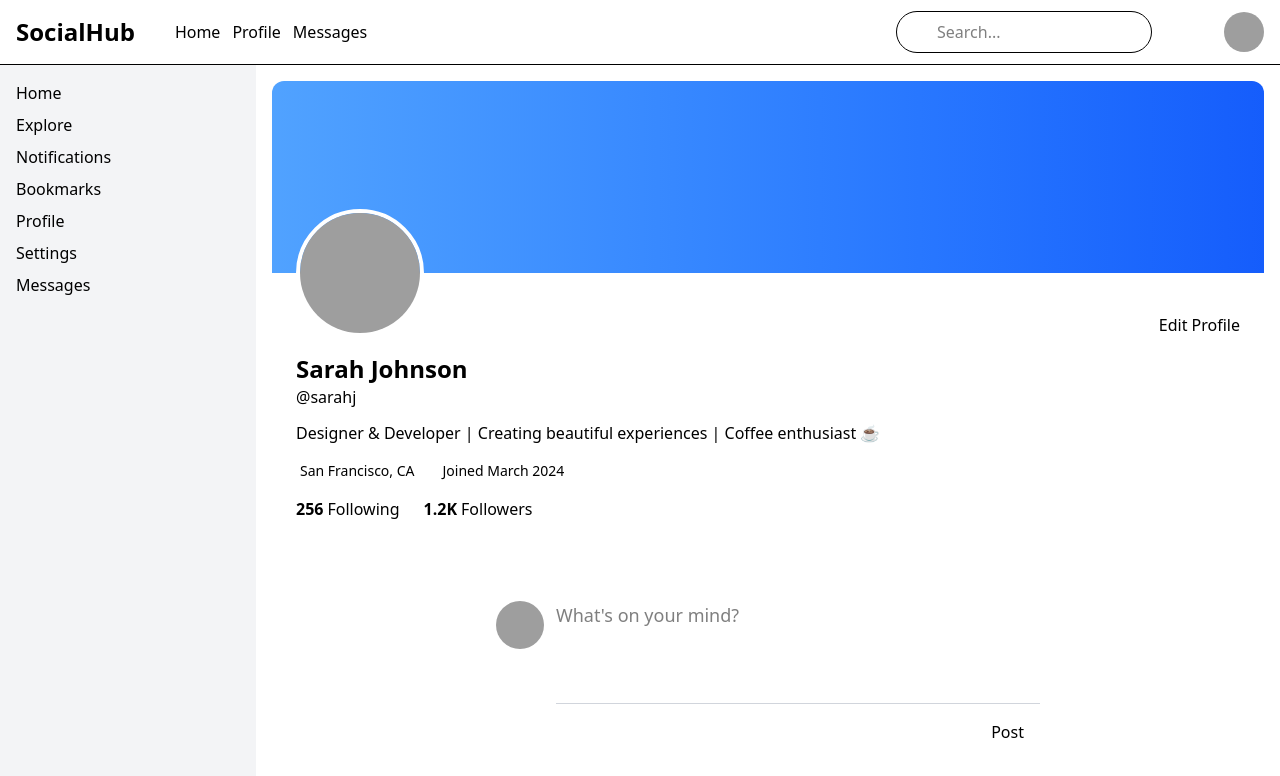
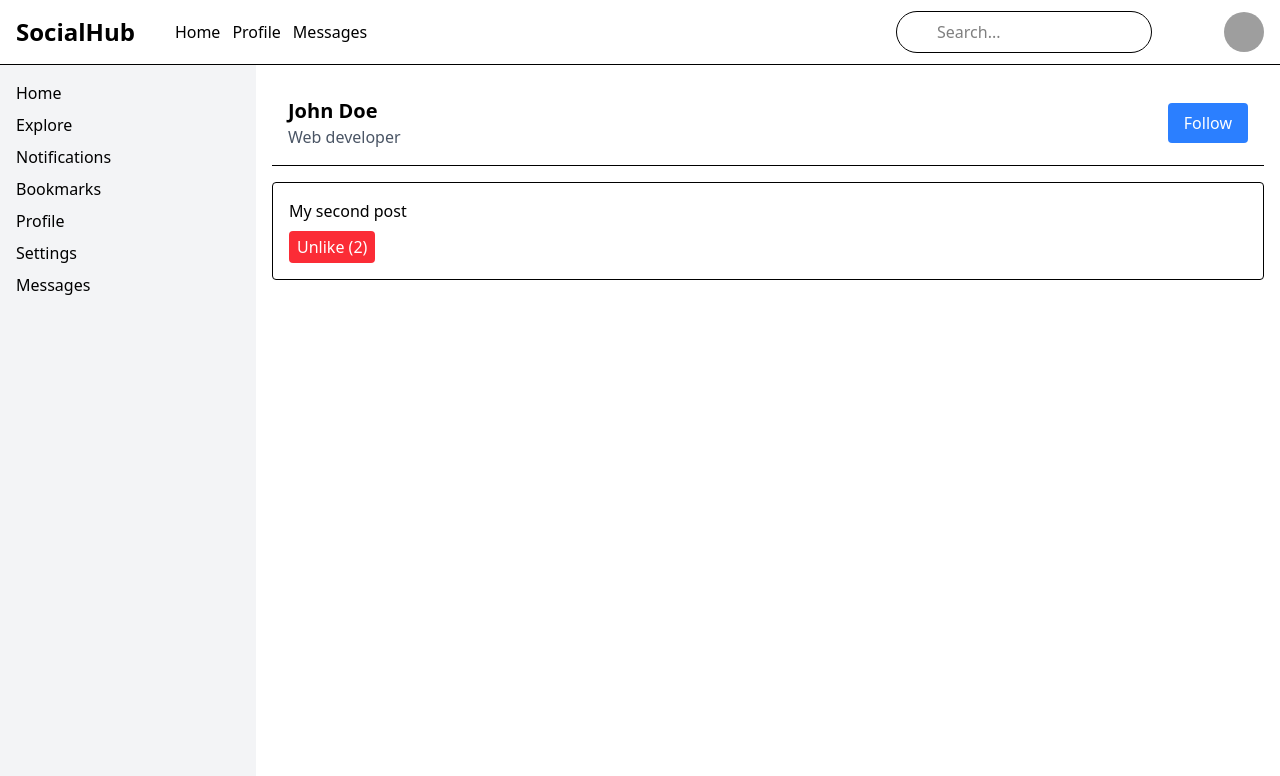
Before and after one commit to elsaferati/Social-Media, a React (Vite) app in the folder social-media/: page /profile/1 in a window 1280 px wide. Shown: the top 776 px of the page. Built offline with nearby package versions, Linux system fonts and the light colour scheme; grey boxes are pictures that could not be loaded.

Commit message:
updated the follow button

```diff
--- a/social-media/src/components/FollowButton.jsx
+++ b/social-media/src/components/FollowButton.jsx
@@ -0,0 +1,23 @@
+import React, { useState } from "react";
+
+const FollowButton = ({ initialFollowed = false }) => {
+  const [isFollowed, setIsFollowed] = useState(initialFollowed);
+
+  const toggleFollow = () => {
+    setIsFollowed(!isFollowed);
+    // TODO: Call backend API to update follow status
+  };
+
+  return (
+    <button
+      onClick={toggleFollow}
+      className={`px-4 py-2 rounded ${
+        isFollowed ? "bg-gray-300" : "bg-blue-500 text-white"
+      }`}
+    >
+      {isFollowed ? "Unfollow" : "Follow"}
+    </button>
+  );
+};
+
+export default FollowButton;
--- a/social-media/src/components/PostCard.jsx
+++ b/social-media/src/components/PostCard.jsx
@@ -1,28 +1,28 @@
-import React from "react";
+import React, { useState } from "react";
 
-function PostCard({ post }) {
+const PostCard = ({ post }) => {
+  const [liked, setLiked] = useState(post.isLiked || false);
+  const [likesCount, setLikesCount] = useState(post.likes || 0);
+
+  const toggleLike = () => {
+    setLiked(!liked);
+    setLikesCount(liked ? likesCount - 1 : likesCount + 1);
+    // TODO: Call backend API to persist like/unlike
+  };
+
   return (
-    <div className="card p-4 mb-4">
-      <div className="flex gap-3">
-        <img
-          src={post.avatar}
-          alt="User"
-          className="w-12 h-12 rounded-full"
-        />
-
-        <div className="flex-1">
-          <h4 className="font-semibold">{post.name}</h4>
-          <p className="mt-2">{post.content}</p>
-
-          <div className="flex gap-6 mt-3 text-gray-600 text-sm">
-            <button className="hover:text-blue-500">Like</button>
-            <button className="hover:text-blue-500">Comment</button>
-            <button className="hover:text-blue-500">Share</button>
-          </div>
-        </div>
+    <div className="post-card p-4 border mb-4 rounded">
+      <p>{post.content}</p>
+      <div className="flex justify-between items-center mt-2">
+        <button
+          onClick={toggleLike}
+          className={`px-2 py-1 rounded ${liked ? "bg-red-500 text-white" : "bg-gray-200"}`}
+        >
+          {liked ? "Unlike" : "Like"} ({likesCount})
+        </button>
       </div>
     </div>
   );
-}
+};
 
 export default PostCard;
--- a/social-media/src/components/PostsFeed.jsx
+++ b/social-media/src/components/PostsFeed.jsx
@@ -1,31 +1,28 @@
 import React, { useState } from "react";
-import CreatePost from "./CreatePost";
 import PostCard from "./PostCard";
 
-function PostsFeed() {
-  const [posts, setPosts] = useState([]);
+const PostsFeed = ({ filter, userId }) => {
+  // Example posts data
+  const initialPosts = [
+    { id: 1, content: "Hello world!", likes: 5, isLiked: false, userId: 2 },
+    { id: 2, content: "My second post", likes: 2, isLiked: true, userId: 1 },
+  ];
 
-  const addPost = (text) => {
-    const newPost = {
-      id: Date.now(),
-      name: "John Doe",
-      avatar: "https://i.pravatar.cc/150",
-      content: text,
-      createdAt: new Date(),
-    };
+  const [posts, setPosts] = useState(initialPosts);
 
-    setPosts([newPost, ...posts]);
-  };
+  // Filter logic (optional)
+  const displayedPosts = posts.filter((post) => {
+    if (filter === "user" && userId) return post.userId === parseInt(userId);
+    return true; // show all for Home/Explore
+  });
 
   return (
-    <div className="max-w-xl mx-auto mt-10">
-      <CreatePost onCreate={addPost} />
-
-      {posts.map((post) => (
+    <div className="posts-feed">
+      {displayedPosts.map((post) => (
         <PostCard key={post.id} post={post} />
       ))}
     </div>
   );
-}
+};
 
 export default PostsFeed;
--- a/social-media/src/components/ProfileHeader.jsx
+++ b/social-media/src/components/ProfileHeader.jsx
@@ -1,73 +1,23 @@
-import React from "react";
+import React, { useState } from "react";
+import FollowButton from "./FollowButton";
 
-function ProfileHeader() {
+const ProfileHeader = ({ userId }) => {
+  const [user, setUser] = useState({
+    id: userId,
+    name: "John Doe",
+    bio: "Web developer",
+    isFollowed: false, // Example, can fetch from backend
+  });
+
   return (
-    <div
-      className="card"
-      data-name="profile-header"
-      data-file="components/ProfileHeader.js"
-    >
-      {/* Cover Image */}
-      <div className="h-48 bg-gradient-to-r from-blue-400 to-blue-600 rounded-t-xl"></div>
-
-      <div className="px-6 pb-6">
-        {/* Profile Picture + Edit Button */}
-        <div className="flex items-end justify-between -mt-16 mb-4">
-          <img
-            src="https://i.pravatar.cc/150?img=1"
-            alt="Profile"
-            className="w-32 h-32 rounded-full border-4 border-white"
-          />
-          <button className="btn-primary">Edit Profile</button>
-        </div>
-
-        {/* Profile Info */}
-        <div>
-          <h1 className="text-2xl font-bold text-[var(--text-primary)]">
-            Sarah Johnson
-          </h1>
-          <p className="text-[var(--text-secondary)]">@sarahj</p>
-
-          <p className="mt-3 text-[var(--text-primary)]">
-            Designer & Developer | Creating beautiful experiences | Coffee
-            enthusiast ☕
-          </p>
-
-          {/* Location + Join Date */}
-          <div className="flex items-center gap-6 mt-4 text-sm">
-            <div className="flex items-center gap-1">
-              <div className="icon-map-pin text-base text-[var(--text-secondary)]"></div>
-              <span className="text-[var(--text-secondary)]">
-                San Francisco, CA
-              </span>
-            </div>
-            <div className="flex items-center gap-1">
-              <div className="icon-calendar text-base text-[var(--text-secondary)]"></div>
-              <span className="text-[var(--text-secondary)]">
-                Joined March 2024
-              </span>
-            </div>
-          </div>
-
-          {/* Following / Followers */}
-          <div className="flex items-center gap-6 mt-4">
-            <div>
-              <span className="font-bold text-[var(--text-primary)]">256</span>
-              <span className="text-[var(--text-secondary)] ml-1">
-                Following
-              </span>
-            </div>
-            <div>
-              <span className="font-bold text-[var(--text-primary)]">1.2K</span>
-              <span className="text-[var(--text-secondary)] ml-1">
-                Followers
-              </span>
-            </div>
-          </div>
-        </div>
+    <div className="profile-header p-4 border-b mb-4 flex justify-between items-center">
+      <div>
+        <h2 className="text-xl font-bold">{user.name}</h2>
+        <p className="text-gray-600">{user.bio}</p>
       </div>
+      <FollowButton initialFollowed={user.isFollowed} />
     </div>
   );
-}
+};
 
 export default ProfileHeader;
```
